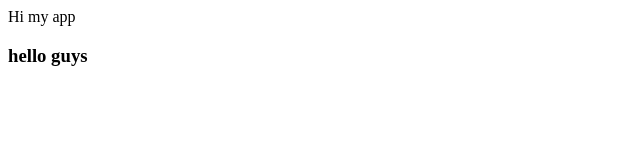
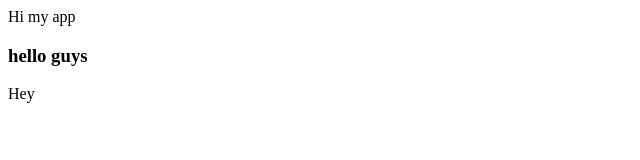
Before and after one commit to milanjot/SystemAdminLabMilan, a plain HTML site: page index.html in a window 1280 px wide. Shown: the full height of the page, 0-640 px from the left. Drawn offline with Linux system fonts and the light colour scheme.

Commit message:
More changes

```diff
--- a/index.html
+++ b/index.html
@@ -6,6 +6,8 @@
       <body>
         Hi my  app
 <h3> hello guys </h3>
+      Hey
+
        </body>
 
 </html>
```
Also changed, not shown: 1 other file.
